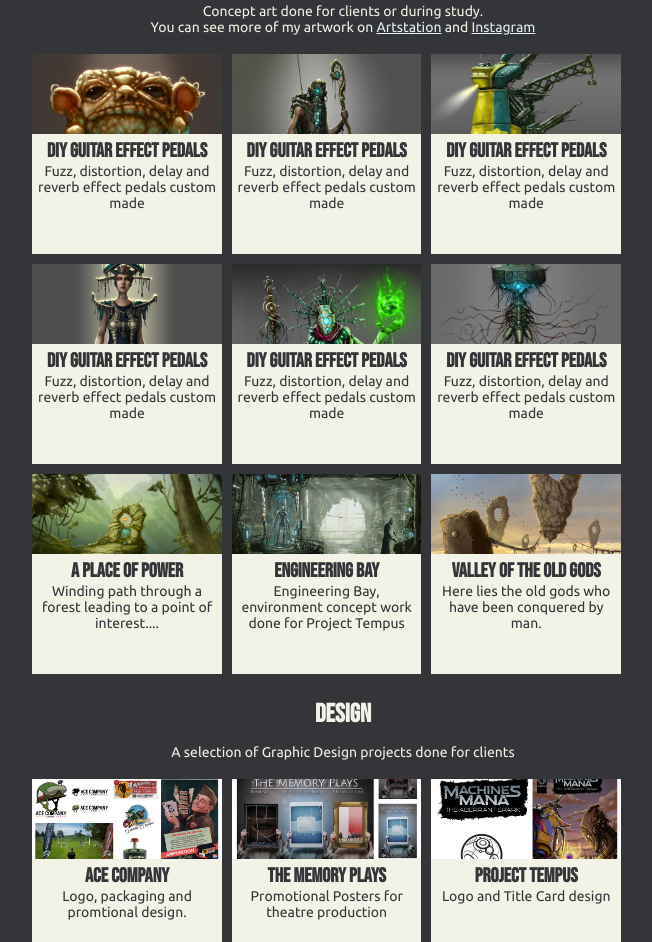
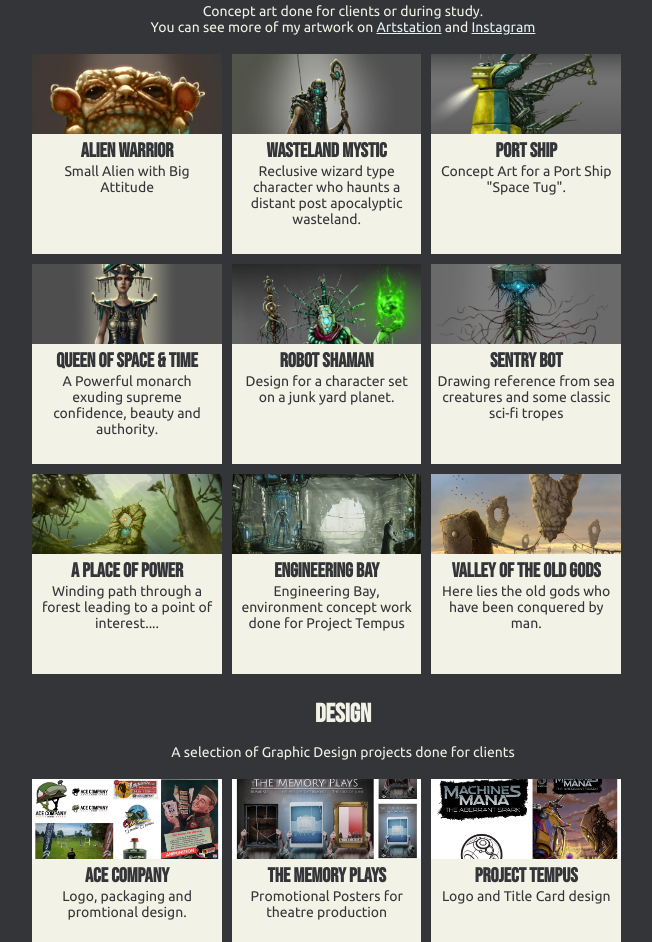
Before and after one commit to DontforgettheEye/DontforgettheEye, a plain HTML site: page index.html in a window 1280 px wide. Shown: the part 1302-2244 px from the top of the page, without its empty margins (297-949 px from the left). Drawn offline with Linux system fonts and the light colour scheme.

Commit message:
further fixes

```diff
--- a/index.html
+++ b/index.html
@@ -164,8 +164,8 @@ A big fan of tinkering with technology I have taught myself GDscript for the God
           <img src="AlienWarrior.jpg">
         </div>
         <div class="cardtext">
-          <h3>DIY guitar Effect Pedals</h3>
-          <p>Fuzz, distortion, delay and reverb effect pedals custom made</p>
+          <h3>Alien Warrior</h3>
+          <p>Small Alien with Big Attitude</p>
           </div>
           </div>
 
@@ -174,8 +174,8 @@ A big fan of tinkering with technology I have taught myself GDscript for the God
           <img src="wasteLandMystic.jpg">
         </div>
                 <div class="cardtext">
-          <h3>DIY guitar Effect Pedals</h3>
-          <p>Fuzz, distortion, delay and reverb effect pedals custom made</p>
+          <h3>Wasteland Mystic</h3>
+          <p>Reclusive wizard type character who haunts a distant post apocalyptic wasteland.</p>
           </div>
           </div>
 
@@ -185,8 +185,8 @@ A big fan of tinkering with technology I have taught myself GDscript for the God
           <img src="PortShip.jpg">
         </div>
                 <div class="cardtext">
-          <h3>DIY guitar Effect Pedals</h3>
-          <p>Fuzz, distortion, delay and reverb effect pedals custom made</p>
+          <h3>Port ship</h3>
+          <p>Concept Art for a Port Ship "Space Tug".</p>
           </div>
           </div>
 
@@ -195,8 +195,8 @@ A big fan of tinkering with technology I have taught myself GDscript for the God
           <img src="Queen_Render.jpg">
         </div>
                 <div class="cardtext">
-          <h3>DIY guitar Effect Pedals</h3>
-          <p>Fuzz, distortion, delay and reverb effect pedals custom made</p>
+          <h3>Queen of Space & Time</h3>
+          <p>A Powerful monarch exuding supreme confidence, beauty and authority.</p>
           </div>
           </div>
 
@@ -205,8 +205,8 @@ A big fan of tinkering with technology I have taught myself GDscript for the God
           <img src="RobotPencilShaman.jpg">
         </div>
                 <div class="cardtext">
-          <h3>DIY guitar Effect Pedals</h3>
-          <p>Fuzz, distortion, delay and reverb effect pedals custom made</p>
+          <h3>Robot Shaman</h3>
+          <p>Design for a character set on a junk yard planet.</p>
           </div>
           </div>
 
@@ -215,8 +215,8 @@ A big fan of tinkering with technology I have taught myself GDscript for the God
           <img src="SentryBot.jpg">
         </div>
                 <div class="cardtext">
-          <h3>DIY guitar Effect Pedals</h3>
-          <p>Fuzz, distortion, delay and reverb effect pedals custom made</p>
+          <h3>Sentry bot</h3>
+          <p>Drawing reference from sea creatures and some classic sci-fi tropes</p>
           </div>
           </div>
 
```
